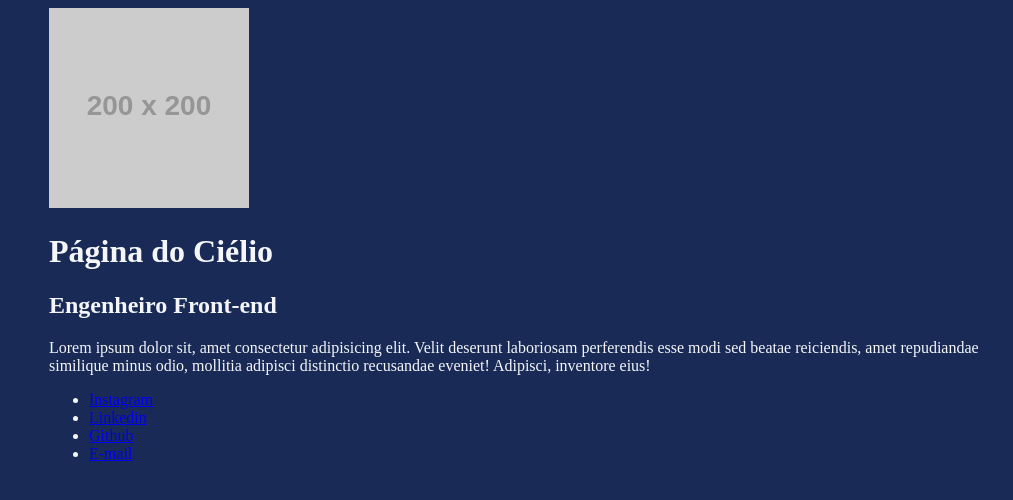
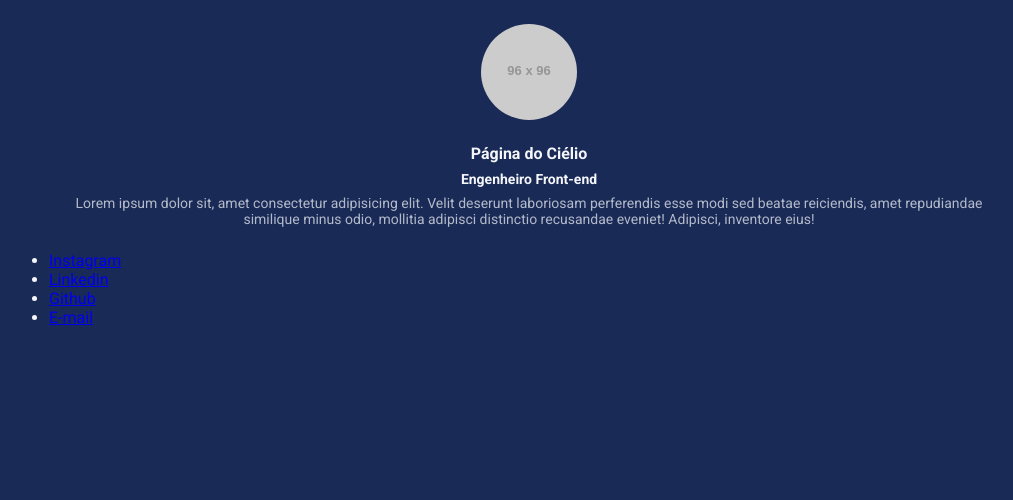
Before and after one commit to Cieliocas/LESS, a website: page index.html in a window 1280 px wide. Shown: the whole page, without its empty margins (111-1124 px from the left). Drawn offline with Linux system fonts and the light colour scheme; placeholder pictures from the web are drawn by us.

Commit message:
learning mixins

```diff
--- a/index.html
+++ b/index.html
@@ -5,16 +5,21 @@
     <meta name="viewport" content="width=device-width, initial-scale=1.0">
     <title>Página do Ciélio</title>
     <link rel="stylesheet" href="build/styles/main.css">
+    <link rel="preconnect" href="https://fonts.googleapis.com">
+    <link rel="preconnect" href="https://fonts.gstatic.com" crossorigin>
+    <link href="https://fonts.googleapis.com/css2?family=Pacifico&family=Roboto:ital,wght@0,100;0,300;0,400;0,500;0,700;0,900;1,100;1,300;1,400;1,500;1,700;1,900&display=swap" rel="stylesheet">
 </head>
 <body>
     <div class="container">
     <header>
-            <img src="https://via.placeholder.com/200x200" alt="">
-            <h1>Página do Ciélio</h1>
-            <h2>Engenheiro Front-end</h2>
-            <p>
-                Lorem ipsum dolor sit, amet consectetur adipisicing elit. Velit deserunt laboriosam perferendis esse modi sed beatae reiciendis, amet repudiandae similique minus odio, mollitia adipisci distinctio recusandae eveniet! Adipisci, inventore eius!
-            </p>
+            <img class="profile-avatar" src="https://via.placeholder.com/96x96" alt="">
+            <div class="profile-bio">
+                <h1 class="profile-bio-name">Página do Ciélio</h1>
+                <h2 class="profile-bio-subtitle">Engenheiro Front-end</h2>
+                <p class="profile-bio-description">
+                    Lorem ipsum dolor sit, amet consectetur adipisicing elit. Velit deserunt laboriosam perferendis esse modi sed beatae reiciendis, amet repudiandae similique minus odio, mollitia adipisci distinctio recusandae eveniet! Adipisci, inventore eius!
+                </p>
+            </div>
 
         </header>
         <nav>
--- a/src/styles/main.less
+++ b/src/styles/main.less
@@ -1,6 +1,17 @@
 @import 'variables.less';
 @breakpointTablet: ~"(max-width: 1023px)";
 @breakpointMobile: ~"(min-width: 768px) and (max-width: 767px)";
+
+.marginBottom8 {
+    margin-bottom: 8px
+}
+
+* {
+    margin: 0;
+    padding: 0;
+    box-sizing: border-box;
+    font-family: 'Roboto', sans-serif;
+}
 
 body {
     background-color: @backgroundColor;
@@ -12,13 +23,38 @@ body {
     width: 100%;
     margin: 0 auto;
 
-
     @media @breakpointTablet {
         max-width: 80%;
-        background-color: rgb(71, 165, 42);
     }
     @media @breakpointMobile {
         max-width: 70%;
-        background-color: red;
     }
 }
+
+header {
+    padding: 24px;
+
+    .profile-avatar {
+        display: block;
+        margin: 0 auto 24px;
+        border-radius: 50%;
+    }
+}
+
+.profile-bio {
+    text-align: center;
+    &-name {
+        font-size: 16px;
+        .marginBottom8();
+    }
+
+    &-subtitle {
+        font-size: 14px;
+        .marginBottom8();
+    }
+
+    &-description {
+        font-size: 14px;
+        opacity: 70%;
+    }
+}
```
Also changed, not shown: .build/styles/main.css, build/styles/main.css.
